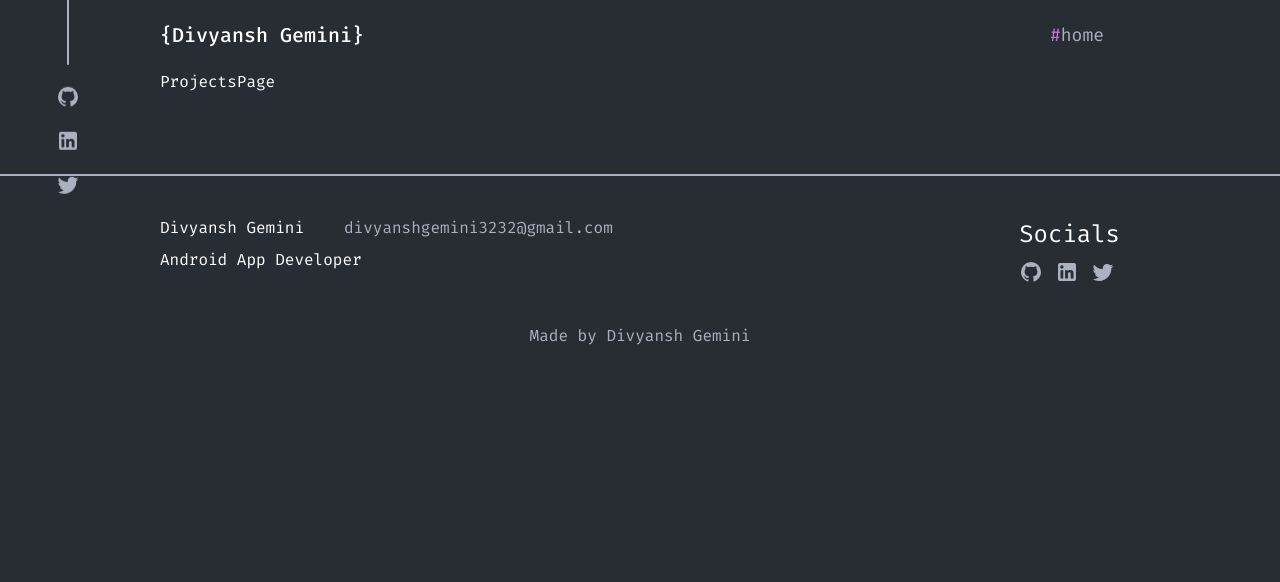
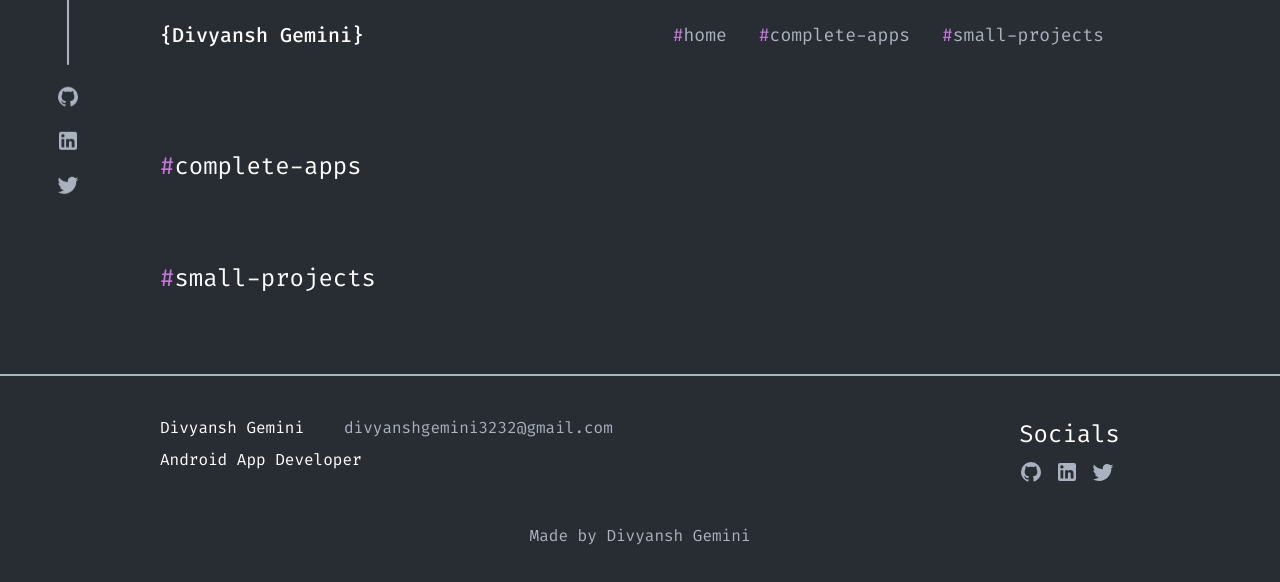
Before and after one commit to Divyansh-Gemini/portfolio-website, a React (Vite) app: page /projects in a window 1280 px wide. Shown: the top 582 px of the page. Built offline with nearby package versions, Linux system fonts and the light colour scheme.

Commit message:
added headings & nav-items for projects page

```diff
--- a/src/components/Header/Header.jsx
+++ b/src/components/Header/Header.jsx
@@ -1,8 +1,7 @@
 import React from "react";
 import NavItem from "./NavItem";
 import { Link as ScrollLink } from "react-scroll";
-import { useLocation } from "react-router-dom";
-import { Link as RouterLink } from "react-router-dom";
+import { Link as RouterLink, useLocation } from "react-router-dom";
 
 const Header = () => {
   const location = useLocation();
@@ -37,11 +36,16 @@ const Header = () => {
       <nav>
         <ul className="flex">
           <NavItem text="home" />
-          {location.pathname === "/" && (
+          {location.pathname === "/" ? (
             <>
               <NavItem text="projects" />
               <NavItem text="skills" />
               <NavItem text="contact" />
+            </>
+          ) : (
+            <>
+              <NavItem text="complete-apps" />
+              <NavItem text="small-projects" />
             </>
           )}
         </ul>
--- a/src/components/Header/NavItem.jsx
+++ b/src/components/Header/NavItem.jsx
@@ -7,7 +7,7 @@ const NavItem = ({ text = "heading" }) => {
   const location = useLocation();
   const navigate = useNavigate();
 
-  const handleClick = () => location.pathname !== "/" && navigate("/");
+  // const handleClick = () => location.pathname !== "/" && text === "home" && navigate("/");
 
   return (
     <li className="mx-4 cursor-[var(--cursor-pointer)] text-lg">
@@ -18,7 +18,9 @@ const NavItem = ({ text = "heading" }) => {
         offset={-70}
         duration={500}
         style={{ cursor: "var(--cursor-pointer)" }}
-        onClick={handleClick}
+        onClick={() =>
+          location.pathname !== "/" && text === "home" && navigate("/")
+        }
       >
         <span className="text-[var(--primary)]">#</span>
         <span className="text-[var(--gray)] hover:text-white transition duration-200">
--- a/src/pages/ProjectsPage.jsx
+++ b/src/pages/ProjectsPage.jsx
@@ -1,7 +1,16 @@
 import React from "react";
+import Heading from "../components/Heading";
 
 const ProjectsPage = () => {
-  return <div>ProjectsPage</div>;
+  return (
+    <>
+      <Heading text="complete-apps" />
+      <section></section>
+
+      <Heading text="small-projects" />
+      <section></section>
+    </>
+  );
 };
 
 export default ProjectsPage;
```
